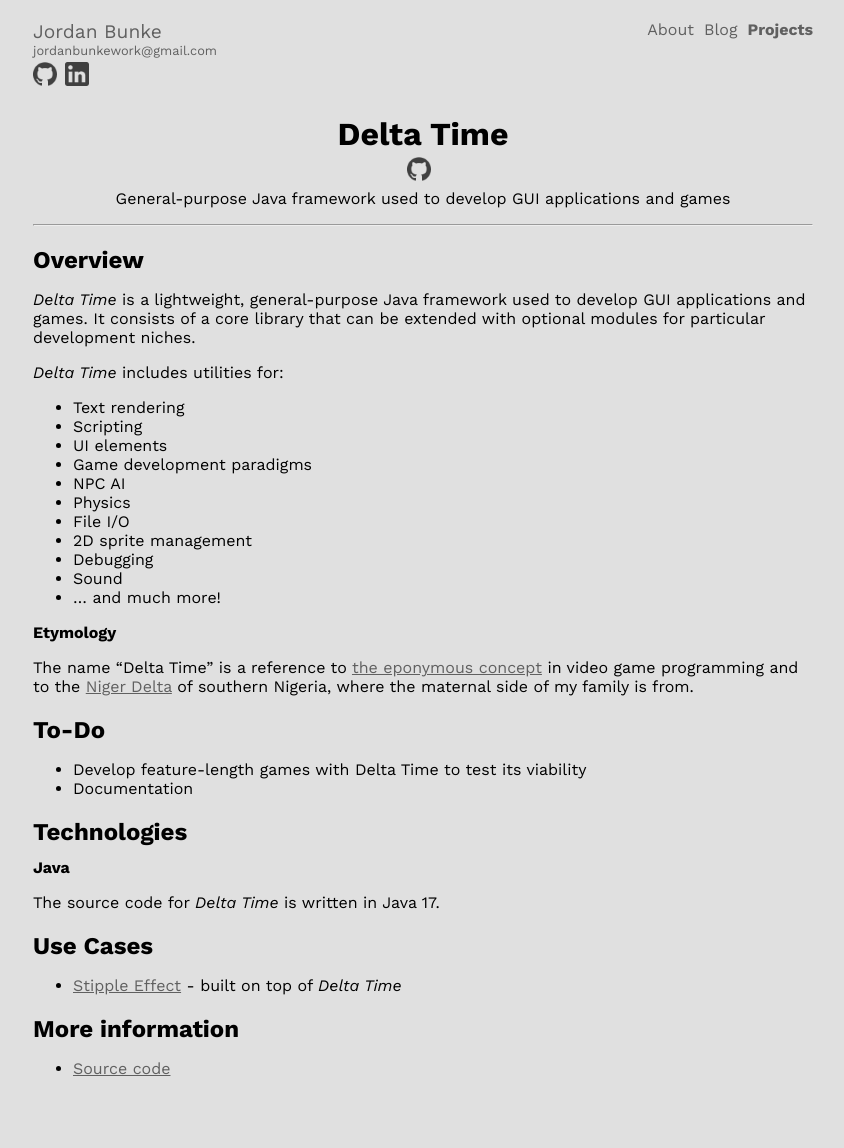
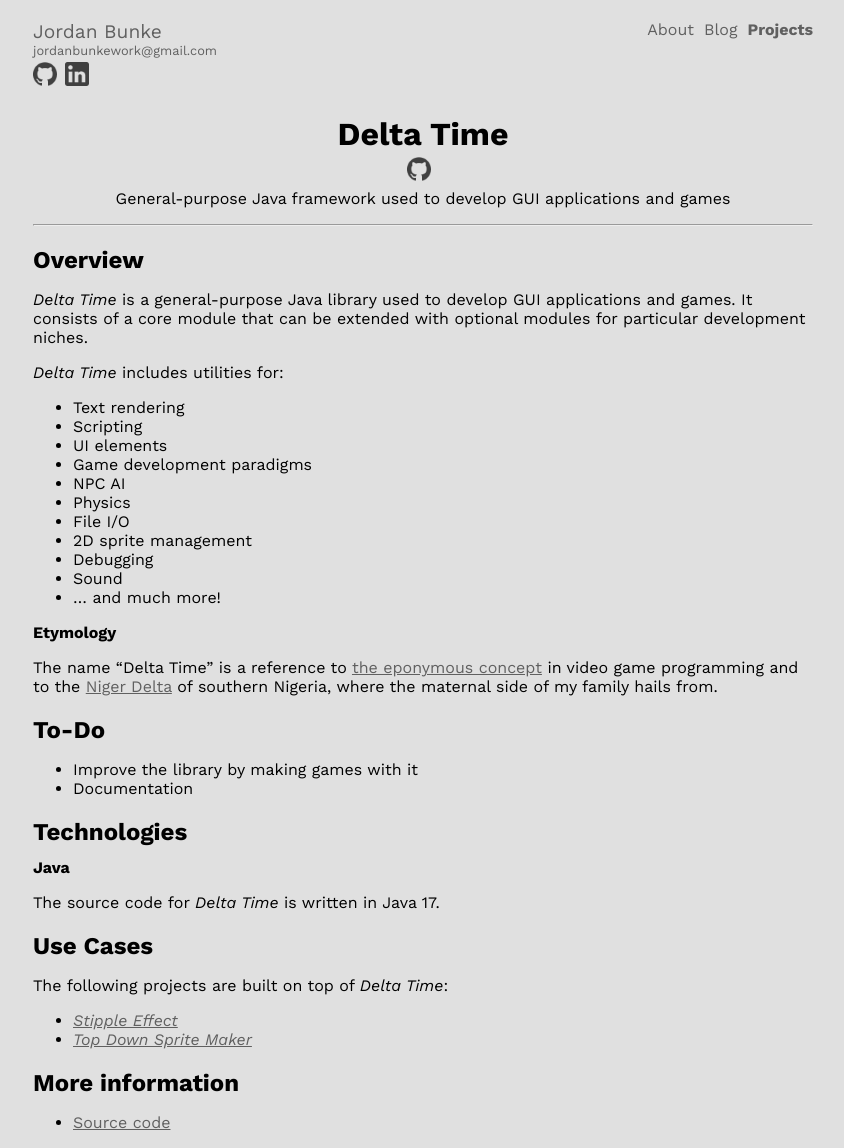
Before and after one commit to jbunke/jbunke.github.io, a Jekyll site: the page built from _projects/delta-time.md, in a window 1280 px wide. Shown: the whole page, without its empty margins (217-1061 px from the left). Built offline with Jekyll 4.4.1, drawn with Linux system fonts in a browser that asks for light colours; some web fonts are replaced; before the commit the page ends 1094 px from its top, so only the background shows below that.

Commit message:
Added TDSM to projects

```diff
--- a/_projects/delta-time.md
+++ b/_projects/delta-time.md
@@ -4,12 +4,12 @@ description: "General-purpose Java framework used to develop GUI applications an
 gh-link: "https://github.com/jbunke/delta-time"
 status: "In development"
 start-year: 2022
-end-year: 2024
-index: 2
+end-year: 2025
+index: 3
 ---
 
 ## Overview
-*Delta Time* is a lightweight, general-purpose Java framework used to develop GUI applications and games. It consists of a core library that can be extended with optional modules for particular development niches.
+*Delta Time* is a general-purpose Java library used to develop GUI applications and games. It consists of a core module that can be extended with optional modules for particular development niches.
 
 *Delta Time* includes utilities for:
 * Text rendering
@@ -25,10 +25,10 @@ index: 2
 * ... and much more!
 
 #### Etymology
-The name "Delta Time" is a reference to [the eponymous concept](https://en.wikipedia.org/wiki/Delta_timing) in video game programming and to the [Niger Delta](https://en.wikipedia.org/wiki/Niger_Delta) of southern Nigeria, where the maternal side of my family is from.
+The name "Delta Time" is a reference to [the eponymous concept](https://en.wikipedia.org/wiki/Delta_timing) in video game programming and to the [Niger Delta](https://en.wikipedia.org/wiki/Niger_Delta) of southern Nigeria, where the maternal side of my family hails from.
 
 ## To-Do
-* Develop feature-length games with Delta Time to test its viability
+* Improve the library by making games with it
 * Documentation
 
 ## Technologies
@@ -36,7 +36,11 @@ The name "Delta Time" is a reference to [the eponymous concept](https://en.wikip
 The source code for *Delta Time* is written in Java 17.
 
 ## Use Cases
-* [Stipple Effect](/projects/stipple-effect) - built on top of *Delta Time*
+
+The following projects are built on top of *Delta Time*:
+
+* [*Stipple Effect*](/projects/stipple-effect)
+* [*Top Down Sprite Maker*](/projects/tdsm)
 
 ## More information
 * [Source code](https://github.com/jbunke/delta-time)
```
Also changed, not shown: _projects/deltascript.md (+1 -1 lines), _projects/tdsm.md (added, +48 -0 lines), _projects/wacc.md (+1 -1 lines).
